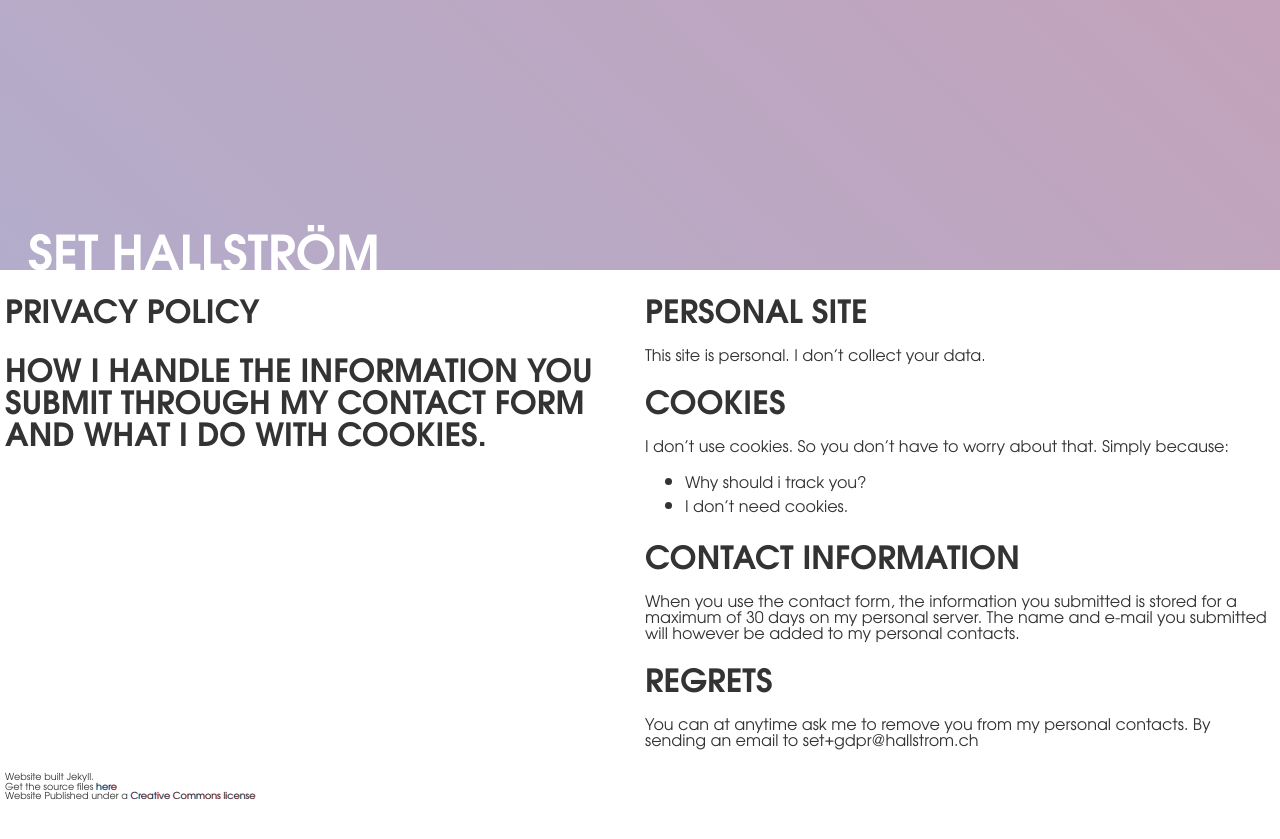
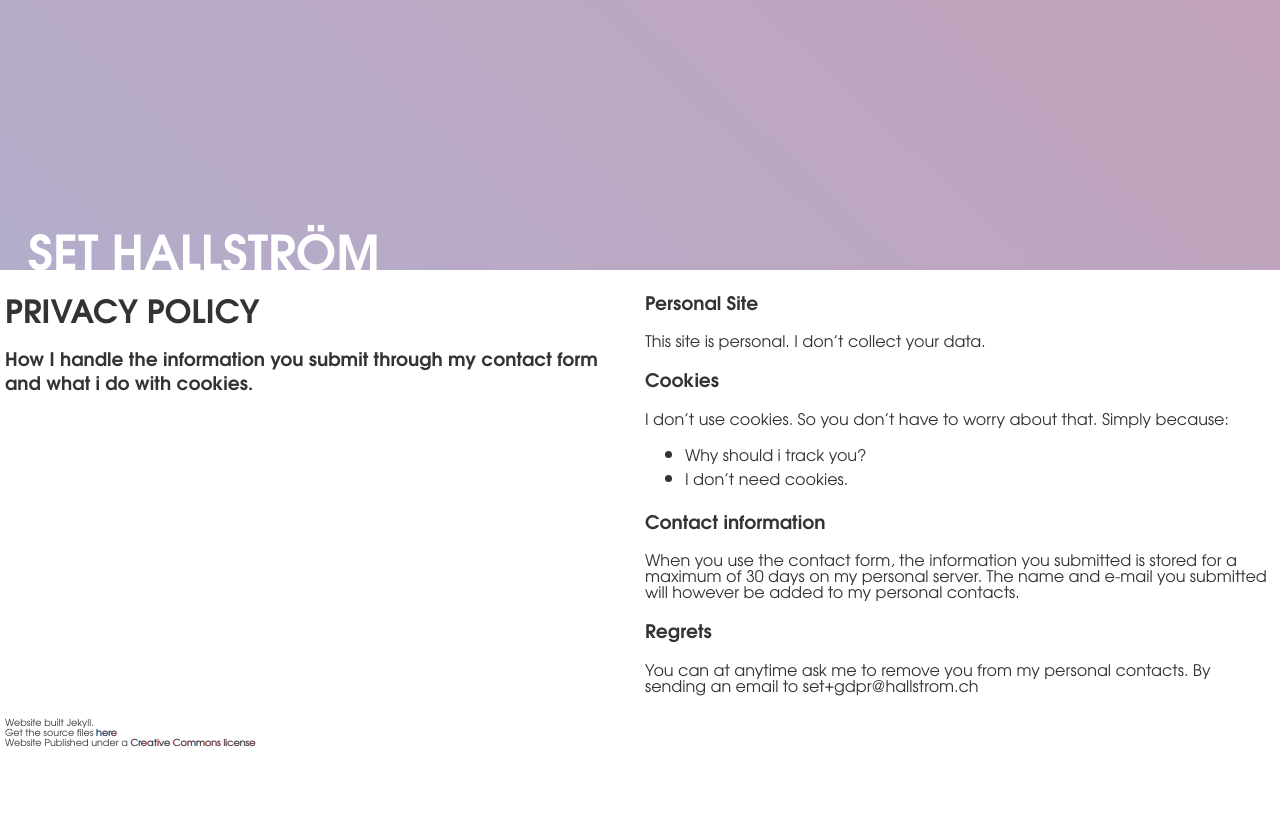
Before and after one commit to Sakrecoer/set.hallstrom, a Jekyll site: the page built from privacy-policy.md, in a window 1280 px wide. Shown: the top 839 px of the page. Built offline with Jekyll 4.4.1, drawn with Linux system fonts in a browser that asks for light colours.

Commit message:
formating

```diff
--- a/_layouts/infopages.html
+++ b/_layouts/infopages.html
@@ -3,7 +3,7 @@ layout: default
 ---
 <div class="column">
   <h1>{{ page.title }}</h1>
-  <h2>{{ page.description }}</h2>
+  <h3>{{ page.description }}</h3>
 </div>
 <div class="column">
   {{ content }}
--- a/privacy-policy.md
+++ b/privacy-policy.md
@@ -8,21 +8,21 @@ layout: infopages
 sitemap: false
 ---
 
-# Personal Site
+### Personal Site
 
 This site is personal. I don't collect your data.
 
-# Cookies
+### Cookies
 
 I don't use cookies. So you don't have to worry about that. Simply because:
 
 * Why should i track you?
 * I don't need cookies.
 
-# Contact information
+### Contact information
 
 When you use the contact form, the information you submitted is stored for a maximum of 30 days on my personal server. The name and e-mail you submitted will however be added to my personal contacts.
 
-# Regrets
+### Regrets
 
 You can at anytime ask me to remove you from my personal contacts. By sending an email to set+gdpr@hallstrom.ch
```
